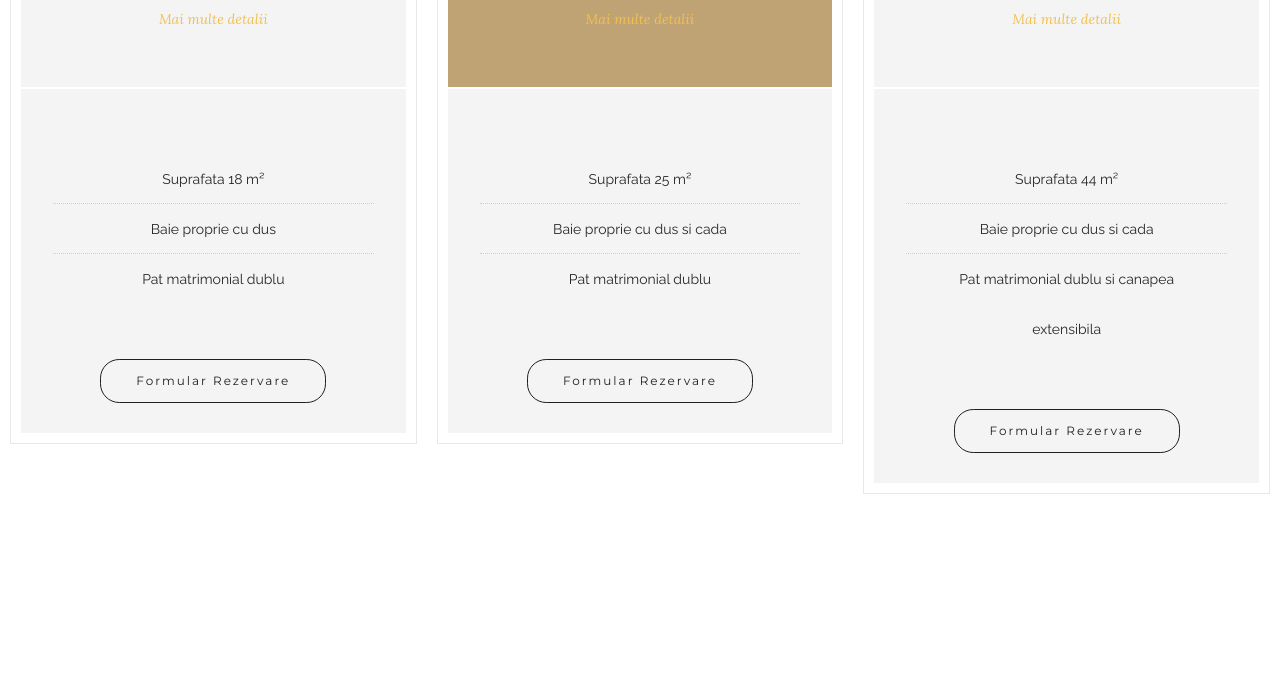
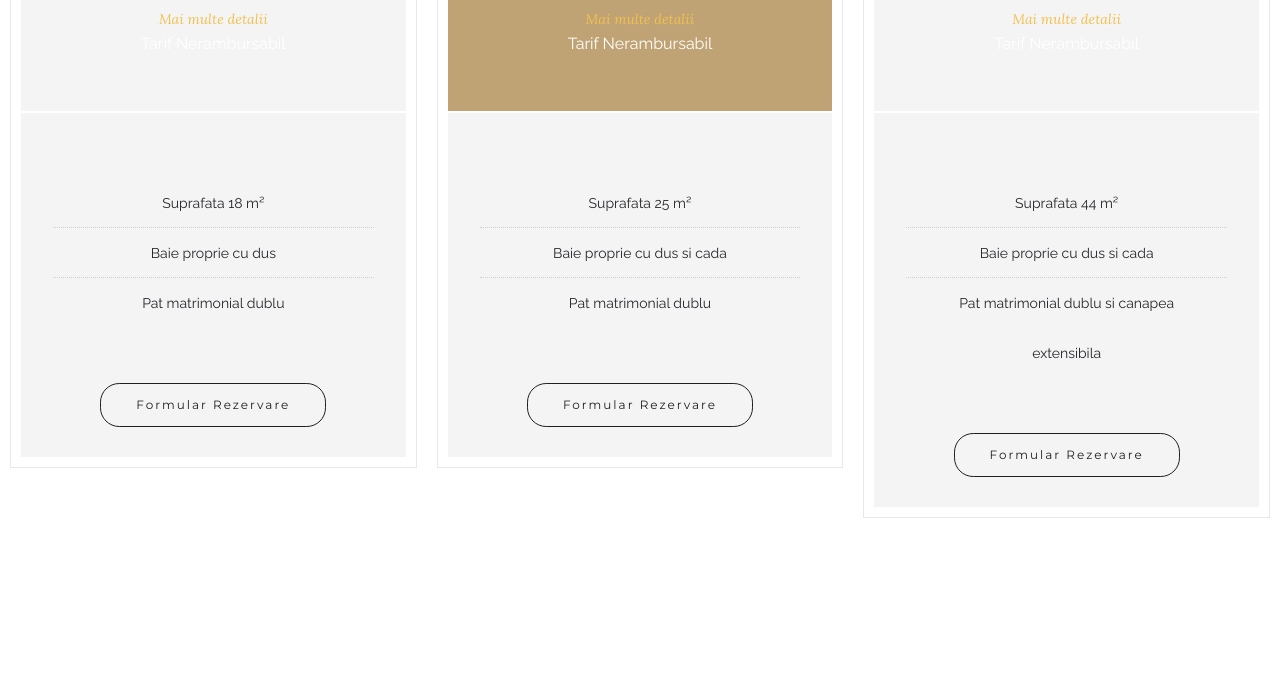
Before and after one commit to drusk19/floaredecolt, a plain HTML site: page page1.html in a window 1280 px wide. Shown: the part 419-1100 px from the top of the page. Drawn offline with Linux system fonts and the light colour scheme.

Commit message:
Update page1.html

```diff
--- a/page1.html
+++ b/page1.html
@@ -103,6 +103,7 @@
                           </div>
                           <small class="mbr-plan-price-desc"><a href="page3.html">Mai multe detalii</a></small>
                       </div>
+                      <div>Tarif Nerambursabil</div>
                     </div>
                     <div class="mbr-plan-body card-block">
                       <div class="mbr-plan-list"><ul class="list-group list-group-flush"><li class="list-group-item">Suprafata 18 m²</li><li class="list-group-item"><span style="background-color: initial; font-size: 0.875rem;">Baie proprie cu dus</span></li><li class="list-group-item"><span style="background-color: initial; font-size: 0.875rem;">Pat matrimonial dublu</span><br></li></ul></div>
@@ -125,6 +126,8 @@
                           </div>
                           <small class="mbr-plan-price-desc"><a href="page4.html">Mai multe detalii</a></small>
                       </div>
+                                            <div>Tarif Nerambursabil</div>
+
                     </div>
                     <div class="mbr-plan-body card-block">
                       <div class="mbr-plan-list"><ul class="list-group list-group-flush"><li class="list-group-item"><span style="background-color: initial; font-size: 0.875rem;">Suprafata 25 m²</span></li><li class="list-group-item"><span style="background-color: initial; font-size: 0.875rem;">Baie proprie cu dus si cada</span><br></li><li class="list-group-item">Pat matrimonial dublu</li></ul></div>
@@ -147,6 +150,8 @@
                           </div>
                           <small class="mbr-plan-price-desc"><a href="page5.html">Mai multe detalii</a></small>
                       </div>
+                                            <div>Tarif Nerambursabil</div>
+
                     </div>
                     <div class="mbr-plan-body card-block">
                       <div class="mbr-plan-list"><ul class="list-group list-group-flush"><li class="list-group-item"><span style="background-color: initial; font-size: 0.875rem;">Suprafata 44 m²</span></li><li class="list-group-item"><span style="background-color: initial; font-size: 0.875rem;">Baie proprie cu dus
```
